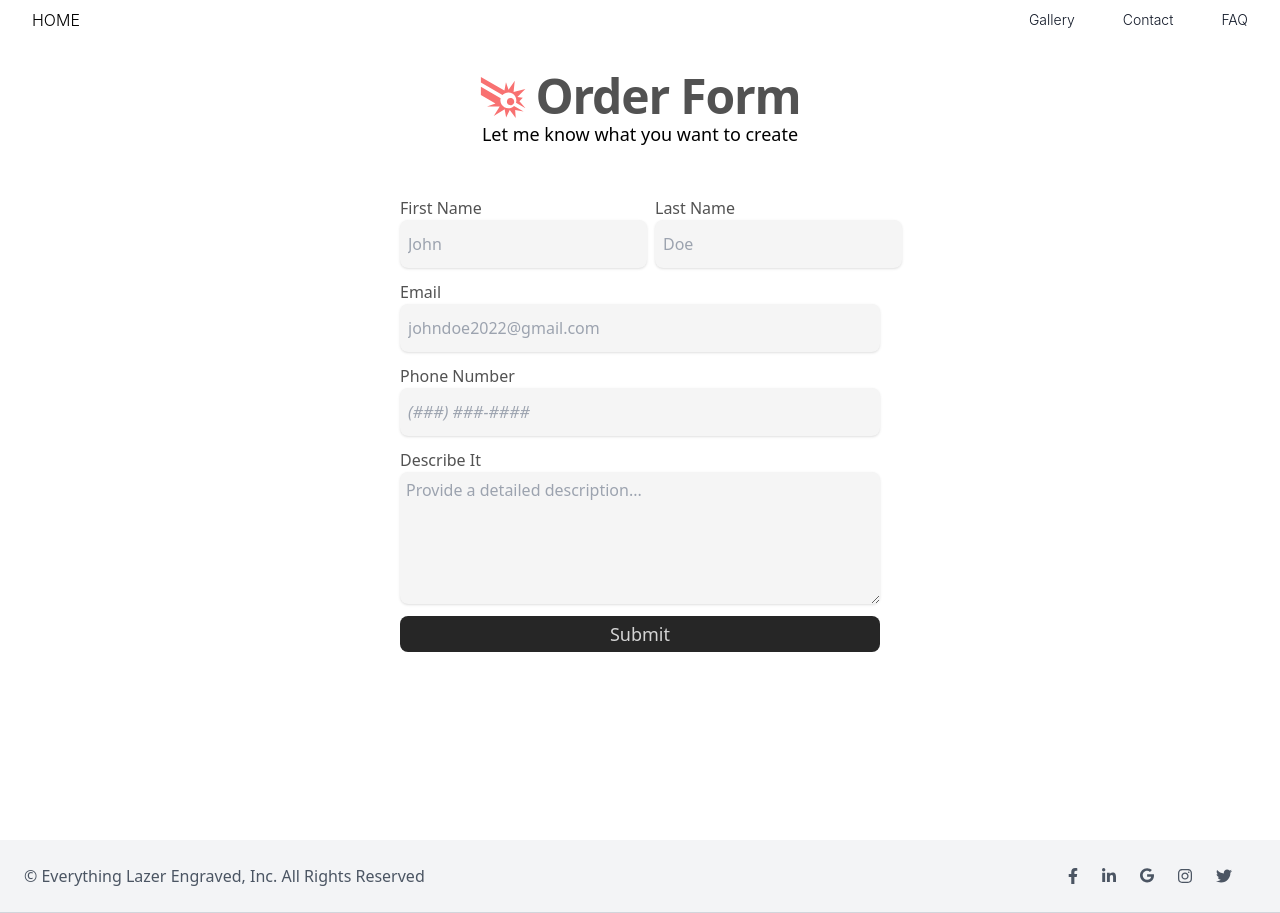
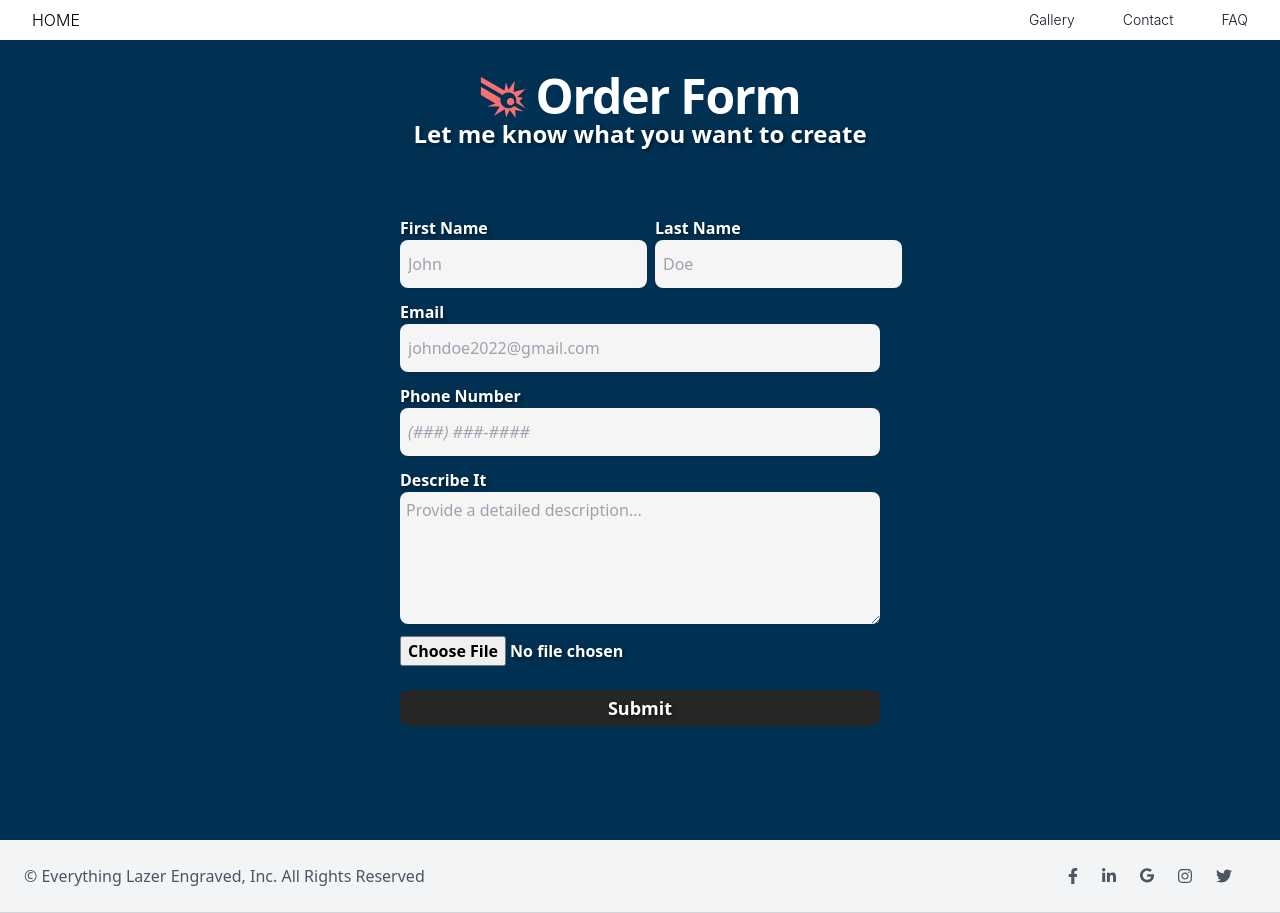
Before and after one commit to CSC190-Cyber-Knights/SP-laser, a React (Vite) app: page /contact in a window 1280 px wide. Built offline with nearby package versions, Linux system fonts and the light colour scheme; no server answers.

Commit message:
Contact Form - Latest Reupload
Issues with merges from dev to main branch. Reuploading latest Contact Form back to main.

```diff
--- a/src/pages/ContactForm.jsx
+++ b/src/pages/ContactForm.jsx
@@ -1,31 +1,37 @@
-import {GiLaserPrecision} from 'react-icons/gi'
-import {useState} from 'react'
-import emailjs from '@emailjs/browser'
+import {GiLaserPrecision} from 'react-icons/gi';
+import {useState} from 'react';
+import emailjs from '@emailjs/browser';
 //Import the functions you need from the SDKs you need
 // eslint-disable-next-line no-unused-vars
-import {initializeApp} from 'firebase/app'
-import {getAuth, GoogleAuthProvider, signInWithPopup, signOut, onAuthStateChanged} from 'firebase/auth'
-import {doc, setDoc, addDoc, collection, getFirestore} from 'firebase/firestore'
+import {initializeApp} from "firebase/app";
+import {getAuth, GoogleAuthProvider, signInWithPopup, signOut, onAuthStateChanged} from "firebase/auth";
+import { addDoc, collection, getFirestore} from "firebase/firestore";
+import {getStorage, ref, getDownloadURL, uploadBytesResumable} from 'firebase/storage';
+
+
 
 //ContactForm features centered text and boxes, a header and footer, and
 //these text boxes should only allow certain characters, the requirement different for each
 
 // Your web app's Firebase configuration
 const firebaseConfig = {
-  apiKey: 'AIzaSyDRGD42qYfcoahaW-THL9ZrkDP1GV9kbsQ',
-  authDomain: 'laserengraving-9a35a.firebaseapp.com',
-  projectId: 'laserengraving-9a35a',
-  storageBucket: 'laserengraving-9a35a.appspot.com',
-  messagingSenderId: '846011134281',
-  appId: '1:846011134281:web:9c108178f7f7ad45fcea98',
-  measurementId: 'G-6LSR5R581F',
-}
+    apiKey: "AIzaSyDRGD42qYfcoahaW-THL9ZrkDP1GV9kbsQ",
+    authDomain: "laserengraving-9a35a.firebaseapp.com",
+    projectId: "laserengraving-9a35a",
+    storageBucket: "laserengraving-9a35a.appspot.com",
+    messagingSenderId: "846011134281",
+    appId: "1:846011134281:web:9c108178f7f7ad45fcea98",
+    measurementId: "G-6LSR5R581F"
+};
 
 // Initialize Firebase
 const app = initializeApp(firebaseConfig)
 export const auth = getAuth(app)
 const provider = new GoogleAuthProvider()
-export const db = getFirestore(app)
+export const db = getFirestore(app);
+
+// Connect the Firebase storage
+const storage = getStorage() //connect to firebase storage
 export const ContactForm = () => {
     const [formData, setFormData] = useState({
         firstName: '',
@@ -33,135 +39,171 @@ export const ContactForm = () => {
         userEmail: '',
         userPhone: '',
         orderDescription: '',
-  })
+        file:'',
+    });
 
-  const handleChange = (e) => {
-    //on a change in textbox, change default or previous values to values in textbox
-    const {id, value} = e.target
+    const [ file,setFile] = useState(null);
+    let validForm = false;
+
+    // function handleChange()
+    const handleChange = (e) => { //on a change in textbox, change default or previous values to values in textbox
+        const {id, value} = e.target;
         setFormData((prevData) => ({
             ...prevData,
             [id]: value,
-    }))
+        }));
+    };
+
+    // function handleSubmit()
+    const handleSubmit = async (e) => {
+        e.preventDefault();
+        // log the submitted form data
+        console.log('Submitted Form Data:', formData);
+
+        // update the firestore database. File will not be loaded to the data base
+        const docRef=await addDoc(collection(db, "orders"), formData);
+
+
+        // Send the email with file attachment
+        var sForm = document.getElementById("orderForm");
+
+        // check if valid form to send
+        if (validForm === true){
+            // the ID used are based anishrajah personal paid emailjs account
+            emailjs.sendForm('service_ywhri5k', 'template_i2wvm7j',sForm, 'wme-Hao43E-l4SCEG' )//send to email result of success and text or error
+
+                .then ((result) => {
+                    console.log("Success", result.status, result.text);
+
+                }, (error) => {
+                    console.log("FAILED", error);
+                });
         }
 
-  const handleSubmit = async (e) => {
-    e.preventDefault()
-    // log the submitted form data
-    console.log('Submitted Form Data:', formData)
-    //    onchange = {validateForm};
-    const docRef = await addDoc(collection(db, 'orders'), formData)
+        // upload the image to the Firebase storage under 'uploads'
+        // if there is no file uploaded then skip the uploading to image to Firebase storage
+        if (file) {
 
-    var fromwhom =
-      formData.firstName +
-      ' ' +
-      formData.lastName +
-      '    phone: ' +
-      formData.userPhone +
-      '   email: ' +
-      formData.userEmail
-    var templateParams = {
-      //from_name:formData.firstName + ' ' +formData.lastName+ '  phone:' + formData.userPhone + 'email:'+ formData.userEmail,
-      from_name: fromwhom,
-      to_name: 'cyberknightslaser@outlook.com',
-      message: formData.orderDescription,
+            const storageRef = ref(storage, `/uploads/${file.name}`);
+
+            // Receives the storage reference and the file to upload.
+            const uploadTask = uploadBytesResumable(storageRef, file);
+
+            uploadTask.on(
+                "state_changed",
+                (err) => console.log(err),
+                () => {
+                    // download url
+                    getDownloadURL(uploadTask.snapshot.ref).then((url) => {
+                        console.log(url);
+                    });
+                });
         }
-    emailjs
-      .send('service_zadrexa', 'template_a0upujx', templateParams, 'Io04H3uOQN5v-GZbf') //send to email result of success and text or error
-      .then(
-        (result) => {
-          console.log('Success', result.status, result.text)
-        },
-        (error) => {
-          console.log('FAILED', error)
-        }
-      )
 
-    //document.getElementById('ContactForm').addEventListener(onsubmit().button, validateForm);
+        // erase the file name from the label
+        document.getElementById('file').value = null;
 
+        // initialize the all the fields in the form
         setFormData({
             firstName: '',
             lastName: '',
             userEmail: '',
             userPhone: '',
             orderDescription: '',
-    })
-    console.log('Order submitted successfully!')
-  }
+            file:'',
+        });
+        console.log('Order submitted successfully!');
+    };
     const validateEmails = (email) => {
         return email.match(
             /^(([^<>()[\]\\.,;:\s@\"]+(\.[^<>()[\]\\.,;:\s@\"]+)*)|(\".+\"))@((\[[0-9]{1,3}\.[0-9]{1,3}\.[0-9]{1,3}\.[0-9]{1,3}\])|(([a-zA-Z\-0-9]+\.)+[a-zA-Z]{2,}))$/
-    )
-  }
+        );
+    };
     function validateEmail(emailString) {
-    const regex = /^([\w-\.]+@([\w-]+\.)+[\w-]{2,4})?$/ //regex holds what is allowed or not for emails
-    const result = emailString.replace(/\s/g, '').split(/,|;/) //puts emailstring into a readable format to test
+        const regex = /^([\w-\.]+@([\w-]+\.)+[\w-]{2,4})?$/;//regex holds what is allowed or not for emails
+        const result = emailString.replace(/\s/g, "").split(/,|;/);//puts emailstring into a readable format to test
         //   alert("val email")
-    for (let i = 0; i < result.length; i++) {
-      //run through each letter
-      if (!regex.test(result[i])) {
-        //if email doesnt follow what set in regex, sends alert and return false email
-        alert('Invalid email')
-        return false
+        for(let i = 0; i < result.length; i++) {//run through each letter
+            if(!regex.test(result[i])) {//if email doesnt follow what set in regex, sends alert and return false email
+                alert("Invalid email");
+                validForm = false;
+                return false;
             }
         }
-    return true
+        return true;
     }
     function validateName(nameString) {
         //       alert("val name")
-    if (!/^[a-zA-Z]*$/g.test(nameString)) {
-      //test if name doesn't follow upper or lower case letters, alerts and returns false
-      alert('Invalid characters')
-      return false
-    } else {
-      return true
+        if (!/^[a-zA-Z]*$/g.test(nameString)) {//test if name doesn't follow upper or lower case letters, alerts and returns false
+            alert("Invalid character in name");
+            validForm = false;
+            return false;
+        } else{
+            return true;
         }
     }
-  function validatePhoneNumber(input_str) {
+    function validatePhoneNumber(input_str)
+    {
         //          alert("val pn")
-    const regex = /^[\+]?[(]?[0-9]{3}[)]?[-\s\.]?[0-9]{3}[-\s\.]?[0-9]{4,6}$/im //regex holds numbers and certain special characters that one would use in emails; (, ), and -
-    if (regex.test(input_str)) {
-      return true
-    } else {
-      alert('Invalid phone number')
-      return false
+        const regex = /^[\+]?[(]?[0-9]{3}[)]?[-\s\.]?[0-9]{3}[-\s\.]?[0-9]{4,6}$/im;//regex holds numbers and certain special characters that one would use in emails; (, ), and -
+        if (regex.test(input_str)){
+            return true;
+        } else{
+            alert("Invalid phone number");
+            validForm = false;
+            return false;
         }
     }
-  const validateForm = (e) => {
-    //run through each entered value into functions above
+    const validateForm = (e) => { //run through each entered value into functions above
         //      alert("val event")
-    const phone = document.getElementById('userPhone').value
-    const fName = document.getElementById('firstName').value
-    const lName = document.getElementById('lastName').value
-    const email = document.getElementById('userEmail').value
-    validateName(fName)
-    validateName(lName)
-    validateEmail(email)
-    validatePhoneNumber(phone)
+        const phone = document.getElementById('userPhone').value;
+        const fName = document.getElementById('firstName').value;
+        const lName = document.getElementById('lastName').value;
+        const email = document.getElementById('userEmail').value;
+        validForm = true;
+        validateName(fName);
+        validateName(lName);
+        validateEmail(email);
+        validatePhoneNumber(phone);
     }
 
-  return (
-    //put into sendable form these elements below, as well as displaying them onto the site
-    <div className="flex min-h-screen flex-col items-center">
+    return ( //put into sendable form these elements below, as well as displaying them onto the sitep
+        <div className="flex flex-col items-center min-h-screen" style={{ backgroundColor: '#003153' }}> {/*background color */}
             {/* Title Section */}
             <div className="flex flex-col items-center p-8">
-        <h1 className="flex items-center gap-2 text-5xl font-bold tracking-tight text-neutral-600">
-          <GiLaserPrecision className="text-red-400" />
+                <h1 className="text-5xl font-bold tracking-tight text-neutral-600 flex items-center gap-2"
+                    style={{color: '#FFFFFF'}}>
+                    <GiLaserPrecision className="text-red-400"/>
                     Order Form
                 </h1>
-        <h2 className="text-lg font-light">Let me know what you want to create</h2>
+                <h2 className="text-lg font-light" style={{
+                    fontSize: '24px', // font larger
+                    fontWeight: 'bold', // font bold
+                    color: '#FFFFFF', // color to white
+                    textShadow: '2px 2px 4px rgba(0, 0, 0, 0.5)', // shadow for depth
+                    marginBottom: '20px' // space below the heading
+                }}>Let me know what you want to create</h2>
             </div>
 
-      {/* Form Section */}
-      <form className="flex w-full max-w-lg flex-col items-start gap-3 p-4" onSubmit={handleSubmit} noValidate>
+            {/* Submit order Form Section */}
+            <form
+                id="orderForm"
+                className="flex flex-col w-full max-w-lg p-4 items-start gap-3"
+                onSubmit={handleSubmit}
+                noValidate
+            >
                 {/* Name Input Fields */}
                 <div className="flex w-full gap-2">
-          <div className="flex w-full flex-col">
-            <label htmlFor="fname" className="text-neutral-600">
-              First Name
-            </label>
+                    <div className="flex flex-col w-full">
+                        <label htmlFor="fname" className="text-neutral-600" style={{
+                            fontWeight: 'bold',
+                            color: '#FFFFFF',
+                            textShadow: '2px 2px 4px rgba(0, 0, 0, 0.5)',
+                        }}>First Name</label>
                         <input
                             id="firstName"
-              className="h-12 rounded-lg border-slate-300 bg-neutral-100 p-2 shadow"
+                            name="firstName"
+                            className="shadow rounded-lg border-slate-300 h-12 p-2 bg-neutral-100"
                             type="text"
                             placeholder="John"
                             value={formData.firstName}
@@ -170,13 +212,17 @@ export const ContactForm = () => {
                         />
                     </div>
 
-          <div className="flex w-full flex-col">
-            <label htmlFor="lname" className="text-neutral-600">
-              Last Name
-            </label>
+                    <div className="flex flex-col w-full">
+                        {/* Last Name Label */}
+                        <label htmlFor="lname" className="text-neutral-600" style={{
+                            fontWeight: 'bold',
+                            color: '#FFFFFF',
+                            textShadow: '2px 2px 4px rgba(0, 0, 0, 0.5)',
+                        }}>Last Name</label>
                         <input
                             id="lastName"
-              className="h-12 rounded-lg border-slate-300 bg-neutral-100 p-2 shadow"
+                            name="lastName"
+                            className="shadow rounded-lg border-slate-300 h-12 p-2 bg-neutral-100"
                             type="text"
                             placeholder="Doe"
                             value={formData.lastName}
@@ -187,13 +233,17 @@ export const ContactForm = () => {
                 </div>
 
                 {/* Email Input Field */}
-        <div className="flex w-full flex-col">
-          <label htmlFor="user-email" className="text-neutral-600">
-            Email
-          </label>
+                <div className="flex flex-col w-full">
+                    {/* Email Label */}
+                    <label htmlFor="user-email" className="text-neutral-600" style={{
+                        fontWeight: 'bold',
+                        color: '#FFFFFF',
+                        textShadow: '2px 2px 4px rgba(0, 0, 0, 0.5)',
+                    }}>Email</label>
                     <input
                         id="userEmail"
-            className="h-12 rounded-lg border-slate-300 bg-neutral-100 p-2 shadow"
+                        name="userEmail"
+                        className="shadow rounded-lg border-slate-300 h-12 p-2 bg-neutral-100"
                         type="email" // Changed to 'email' type for proper validation
                         placeholder="johndoe2022@gmail.com"
                         value={formData.userEmail}
@@ -203,29 +253,38 @@ export const ContactForm = () => {
                 </div>
 
                 {/* Phone Number Input Field */}
-        <div className="flex w-full flex-col">
-          <label htmlFor="user-phone" className="text-neutral-600">
-            Phone Number
-          </label>
+                <div className="flex flex-col w-full">
+                    {/* Phone Number Label */}
+                    <label htmlFor="user-phone" className="text-neutral-600" style={{
+                        fontWeight: 'bold',
+                        color: '#FFFFFF',
+                        textShadow: '2px 2px 4px rgba(0, 0, 0, 0.5)',
+                    }}>Phone Number</label>
                     <input
                         id="userPhone"
-            className="h-12 rounded-lg border-slate-300 bg-neutral-100 p-2 shadow placeholder:italic"
+                        name="userPhone"
+                        className="shadow rounded-lg border-slate-300 h-12 p-2 bg-neutral-100 placeholder:italic"
                         type="tel" // Changed to 'tel' type for proper validation
                         placeholder="(###) ###-####"
                         value={formData.userPhone}
                         onChange={handleChange}
                         required
+
                     />
                 </div>
 
                 {/* Description Textarea */}
-        <div className="flex w-full flex-col">
-          <label htmlFor="order-description" className="text-neutral-600">
-            Describe It
-          </label>
+                <div className="flex flex-col w-full">
+                    {/* Order Description Label */}
+                    <label htmlFor="order-description" className="text-neutral-600" style={{
+                        fontWeight: 'bold',
+                        color: '#FFFFFF',
+                        textShadow: '2px 2px 4px rgba(0, 0, 0, 0.5)',
+                    }}>Describe It</label>
                     <textarea
                         id="orderDescription"
-            className="rounded-lg border-slate-300 bg-neutral-100 p-1.5 shadow"
+                        name="orderDescription"
+                        className="shadow rounded-lg border-slate-300 bg-neutral-100 p-1.5"
                         rows="5" // Adjusted for better default size
                         placeholder="Provide a detailed description..."
                         value={formData.orderDescription}
@@ -234,15 +293,49 @@ export const ContactForm = () => {
                     />
                 </div>
 
-        {/* Submit Button */}
+                {/*file upload button */}
+                <div>
+                    <input
+                        type="file"
+                        name="file"
+                        id="file"
+                        title =" "
+                        style={{
+                            fontWeight: 'bold',
+                            color: '#FFFFFF',
+                            textShadow: '2px 2px 4px rgba(0, 0, 0, 0.5)',
+                        }}
+                        onChange={(e) => setFile(e.target.files[0])}
+                        accept="/image/*" />
+                </div>
+
+                {/* hidden element for the email forwarding */}
+                <div>
+                    <input
+                        type ="hidden"
+                        id="to_name"
+                        name="to_name"
+                        value = "cyberknightslaser@outlook.com"
+                    />
+
+                </div>
+
+                {/* Form Submit Button */}
                 <button
                     type="submit"
+                    style={{
+                        fontWeight: 'bold',
+                        color: '#FFFFFF',
+                        textShadow: '2px 2px 4px rgba(0, 0, 0, 0.5)',
+                    }}
                     className="w-full rounded-lg bg-neutral-800 py-1 text-lg font-light text-neutral-300"
-          onClick={validateForm}
-        >
+                    onClick={validateForm}>
+
                     Submit
+
                 </button>
             </form>
+
         </div>
-  )
-}
+    );
+};
```
Lines whose indentation alone changed are shown as unchanged.
